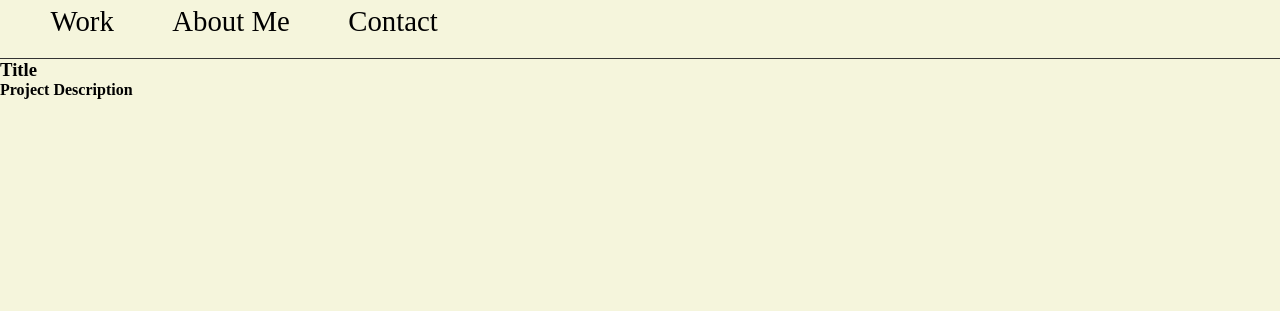
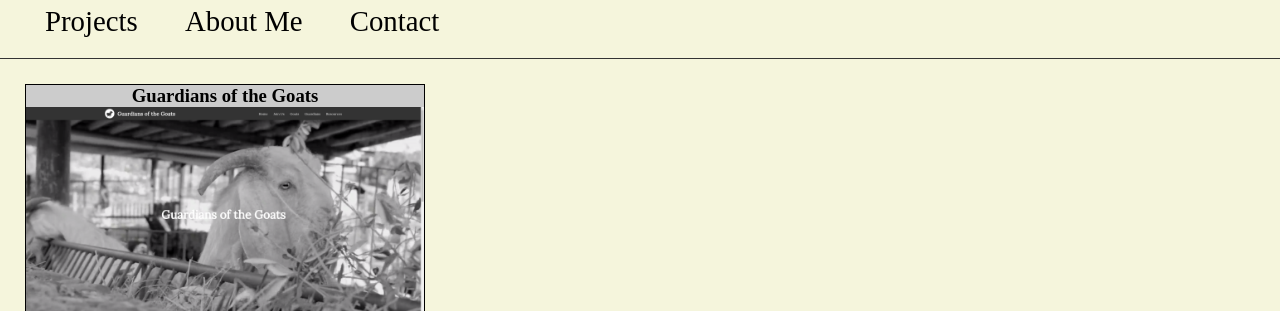
Before and after one commit to matthewlparker/portfolio, a plain HTML site: page index.html in a window 1280 px wide. Shown: the part 95-406 px from the top of the page. Drawn offline with nearby package versions, Linux system fonts and the light colour scheme.

Commit message:
added tab navigation using event delegation

```diff
--- a/app.js
+++ b/app.js
@@ -12,9 +12,21 @@ var projects = [];
 Project.prototype.toHTML = function(){
   $('.project-title').html(this.title);
   $('.project-src').attr('href', this.src);
-  $('.project-image').html(this.image);
-  $('.project-description').html(this.title);
+  $('.project-image').attr('src', this.image);
+  $('.project-description').html(this.description);
 }
 
+$(document).ready(function(){
+  new Project('Guardians of the Goats','https://cadburylion.github.io/', 'images/GoG.png', 'goats in need deserve a guardian indeed').toHTML()
+})
 
-new Project('Guardians of the Goats','https://cadburylion.github.io/', 'images/GoG.png', 'goats in need deserve a guardian indeed');
+$('.nav-ul li').on('click', function(){
+  $('section').hide();
+  if ($(this).hasClass('nav-about')) {
+    $('#about-me').fadeIn(350);
+  } else if ($(this).hasClass('nav-home')) {
+    $('#projects-page').fadeIn(350);
+  } else if ($(this).hasClass('nav-contact')) {
+    $('#contact-page').fadeIn(350);
+  }
+});
--- a/index.html
+++ b/index.html
@@ -15,19 +15,21 @@
     <nav class="site-navigation">
 
       <div class="toggleMenu">Menu<span class="icon-menu"></span></div>
+
       <ul class="nav-ul">
-        <li class="nav-home">Work</li>
+        <li class="nav-home">Projects</li>
         <li class="nav-about">About Me</li>
         <li class="nav-contact">Contact</li>
       </ul>
     </nav>
   </header>
   <main>
-    <section id="projects">
+
+    <section id="projects-page">
       <article class="template">
         <header>
           <h3 class="project-title">Title</h3>
-          <a class="project-src" href=""><div class="project-image"></div></a>
+          <a class="project-src" href=""><img class="project-image" src="" /></a>
           <div class="project-description">
             <h4>Project Description</h4>
           </div>
@@ -35,6 +37,13 @@
         <section class="project-body"></section>
       </article>
     </section>
+
+    <section id="about-me-page">
+    </section>
+
+    <section id="contact-page">
+    </section>
+
   </main>
   <script src="app.js"></script>
 </body>
--- a/styles/base.css
+++ b/styles/base.css
@@ -31,7 +31,7 @@ h1 {
 }
 
 .toggleMenu {
-  margin: 0 0 0 15px;
+  margin: 0 0 0 25px;
 }
 
 .nav-ul {
@@ -54,7 +54,7 @@ h1 {
   content: "\e9bd";
   display: inline-block;
   font-size: 1.2em;
-  margin: 0 30px 0 0;
+  margin: 0 45px 0 0;
   float: right;
 }
 
--- a/styles/modules.css
+++ b/styles/modules.css
@@ -1,4 +1,21 @@
 /*Modules are the reusable, modular parts of our design. They are the callouts, the sidebar sections, the product lists and so on.*/
 .template {
   display: inline-block;
+  width: 80%;
+  margin: 25px 0 0 25px;
+  text-align: center;
+  background-color: #ccc;
+  border: 1px solid black;
 }
+
+.project-image {
+  width: 100%;
+}
+
+/*.project-tile {
+  background-color: #ccc;
+}
+
+.project-description {
+  background-color: #ccc;
+}*/
--- a/styles/state.css
+++ b/styles/state.css
@@ -11,7 +11,7 @@
   }
   .nav-ul ul, li {
     display: inline;
-    padding: 0 2% 0 2%;
+    padding: 0 20px 0 20px;
   }
 
   .site-navigation {
@@ -25,4 +25,10 @@
   .toggleMenu {
     display: none;
   }
+  .template {
+    display: inline-block;
+    max-width: 400px;
+    /*min-width: 300px;*/
+    /*margin: 0 10% 0 10%;*/
+  }
 }
```
